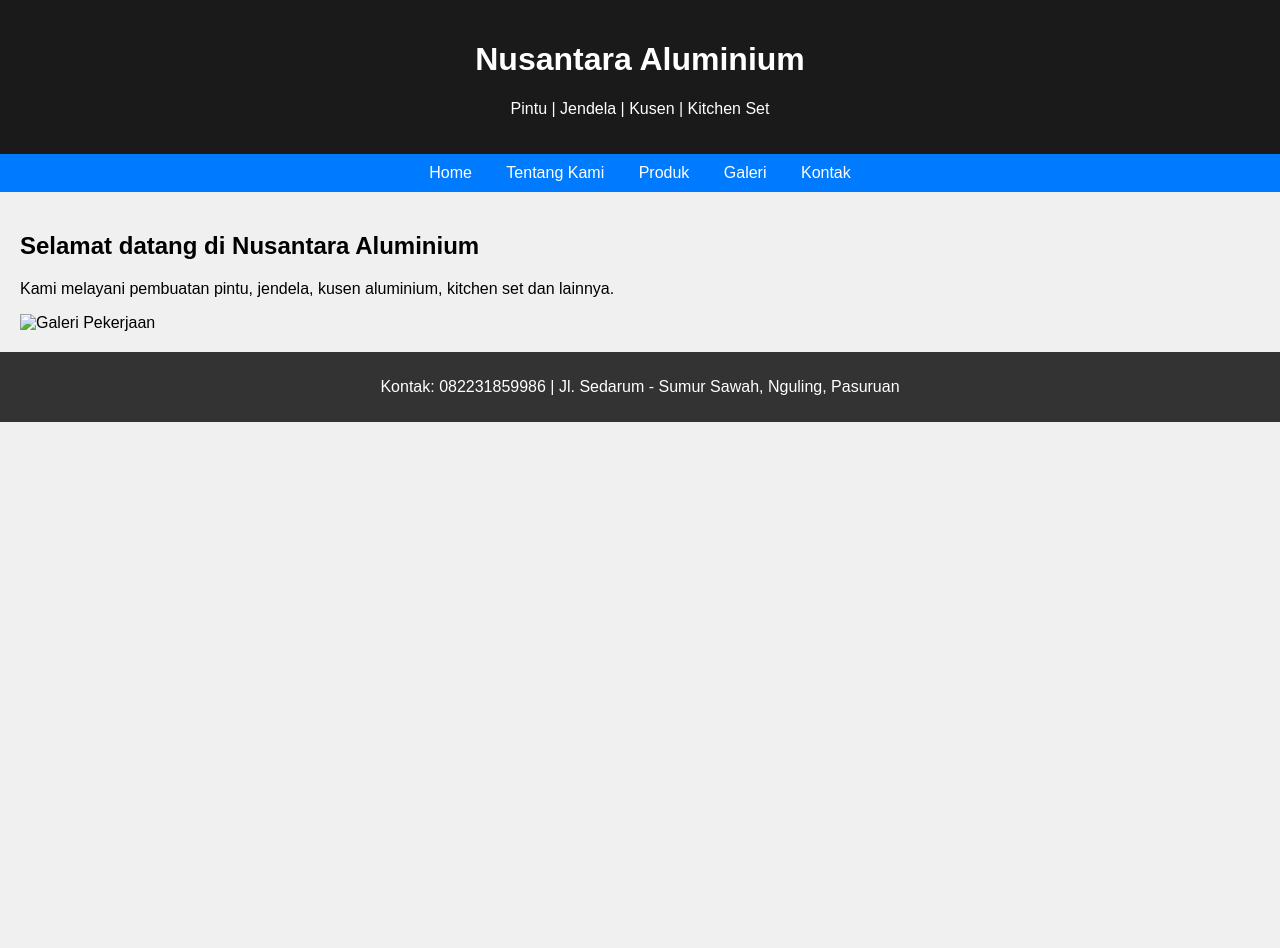
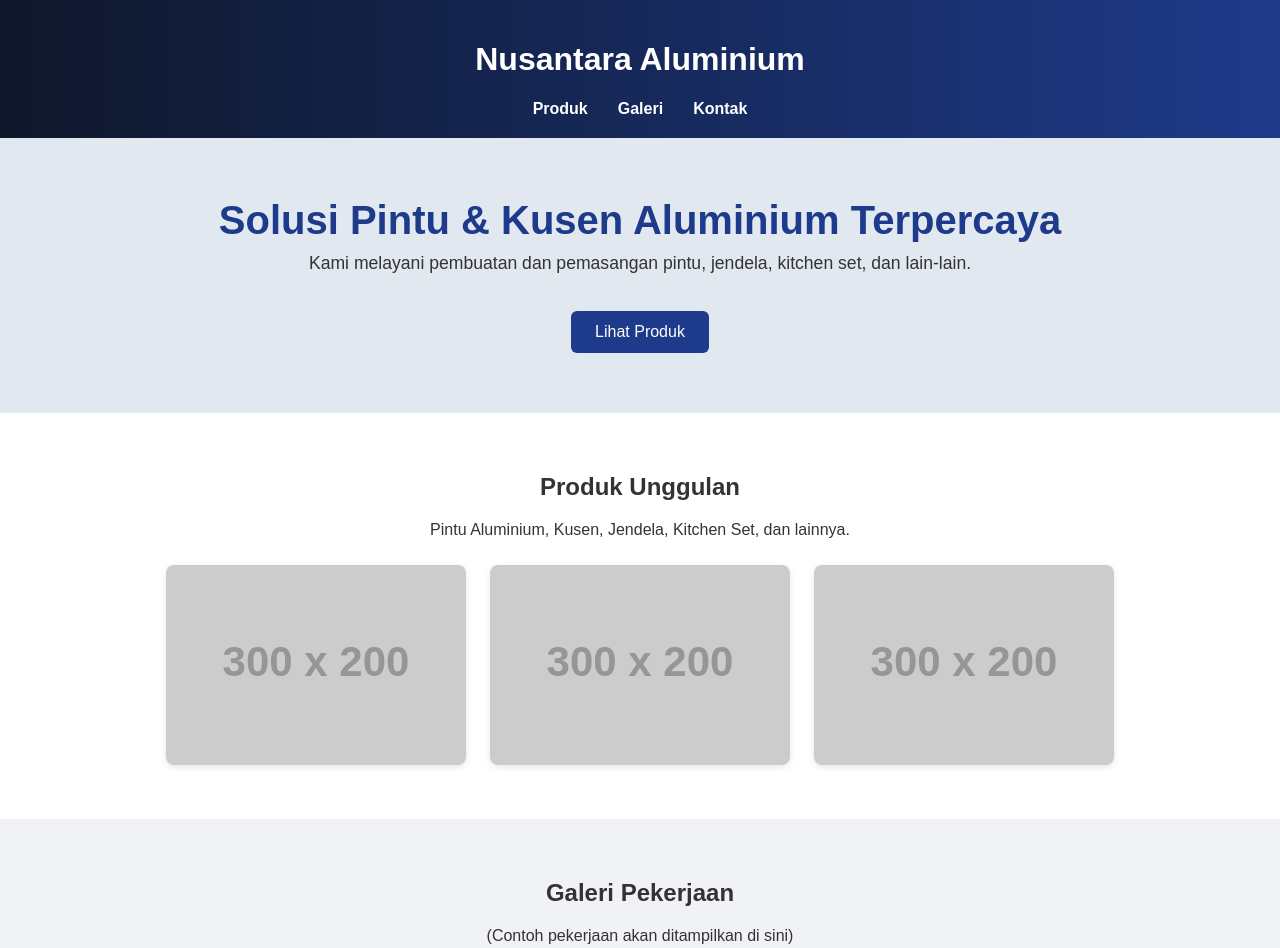
Before and after one commit to NusantaraAlumunium/nusantara.alumunium, a plain HTML site: page index.html in a window 1280 px wide. Shown: the top 948 px of the page. Before the commit the page ends 800 px from the top, so only its background shows below. Drawn offline with Linux system fonts and the light colour scheme; placeholder pictures from the web are drawn by us.

Commit message:
Add files via upload

```diff
--- a/index.html
+++ b/index.html
@@ -2,37 +2,125 @@
 <!DOCTYPE html>
 <html lang="id">
 <head>
-    <meta charset="UTF-8">
-    <meta name="viewport" content="width=device-width, initial-scale=1.0">
+  <meta charset="UTF-8" />
+  <meta name="viewport" content="width=device-width, initial-scale=1.0"/>
   <title>Nusantara Aluminium</title>
   <style>
-        body { font-family: Arial, sans-serif; background: #f0f0f0; margin: 0; padding: 0; }
-        header { background: #1a1a1a; color: #fff; padding: 20px; text-align: center; }
-        nav { background: #007BFF; padding: 10px; text-align: center; }
-        nav a { color: white; margin: 0 15px; text-decoration: none; }
-        section { padding: 20px; }
-        footer { background: #333; color: #fff; text-align: center; padding: 10px; }
+    body {
+      font-family: sans-serif;
+      margin: 0;
+      padding: 0;
+      background-color: #f0f2f5;
+      color: #333;
+    }
+    header {
+      background: linear-gradient(to right, #0f172a, #1e3a8a);
+      color: white;
+      padding: 20px 40px;
+      text-align: center;
+    }
+    nav {
+      display: flex;
+      justify-content: center;
+      gap: 30px;
+      margin-top: 15px;
+    }
+    nav a {
+      color: white;
+      text-decoration: none;
+      font-weight: bold;
+    }
+    .hero {
+      background-color: #e2e8f0;
+      padding: 60px 20px;
+      text-align: center;
+    }
+    .hero h1 {
+      margin: 0;
+      font-size: 2.5em;
+      color: #1e3a8a;
+    }
+    .hero p {
+      font-size: 1.1em;
+      margin-top: 10px;
+    }
+    .button {
+      margin-top: 20px;
+      background: #1e3a8a;
+      color: white;
+      padding: 12px 24px;
+      border: none;
+      border-radius: 6px;
+      cursor: pointer;
+      font-size: 1em;
+    }
+    .section {
+      padding: 40px 20px;
+      text-align: center;
+    }
+    .products, .contact {
+      background-color: white;
+    }
+    .products img {
+      width: 100%;
+      max-width: 300px;
+      margin: 10px;
+      border-radius: 8px;
+      box-shadow: 0 2px 6px rgba(0,0,0,0.1);
+    }
+    footer {
+      background: #0f172a;
+      color: white;
+      text-align: center;
+      padding: 20px;
+      font-size: 0.9em;
+    }
   </style>
 </head>
 <body>
   <header>
     <h1>Nusantara Aluminium</h1>
-        <p>Pintu | Jendela | Kusen | Kitchen Set</p>
+    <nav>
+      <a href="#produk">Produk</a>
+      <a href="#galeri">Galeri</a>
+      <a href="#kontak">Kontak</a>
+    </nav>
   </header>
-    <nav>
-        <a href="#">Home</a>
-        <a href="#">Tentang Kami</a>
-        <a href="#">Produk</a>
-        <a href="#">Galeri</a>
-        <a href="#">Kontak</a>
-    </nav>
-    <section>
-        <h2>Selamat datang di Nusantara Aluminium</h2>
-        <p>Kami melayani pembuatan pintu, jendela, kusen aluminium, kitchen set dan lainnya.</p>
-        <img src="img/placeholder.jpg" alt="Galeri Pekerjaan" width="100%">
-    </section>
+
+  <div class="hero">
+    <h1>Solusi Pintu & Kusen Aluminium Terpercaya</h1>
+    <p>Kami melayani pembuatan dan pemasangan pintu, jendela, kitchen set, dan lain-lain.</p>
+    <a href="#produk"><button class="button">Lihat Produk</button></a>
+  </div>
+
+  <div class="section products" id="produk">
+    <h2>Produk Unggulan</h2>
+    <p>Pintu Aluminium, Kusen, Jendela, Kitchen Set, dan lainnya.</p>
+    <div>
+      <img src="https://via.placeholder.com/300x200?text=Pintu+Aluminium" alt="Pintu Aluminium"/>
+      <img src="https://via.placeholder.com/300x200?text=Kusen+Aluminium" alt="Kusen Aluminium"/>
+      <img src="https://via.placeholder.com/300x200?text=Kitchen+Set" alt="Kitchen Set"/>
+    </div>
+  </div>
+
+  <div class="section galeri" id="galeri">
+    <h2>Galeri Pekerjaan</h2>
+    <p>(Contoh pekerjaan akan ditampilkan di sini)</p>
+    <div>
+      <img src="https://via.placeholder.com/300x200?text=Proyek+1" alt="Proyek 1"/>
+      <img src="https://via.placeholder.com/300x200?text=Proyek+2" alt="Proyek 2"/>
+      <img src="https://via.placeholder.com/300x200?text=Proyek+3" alt="Proyek 3"/>
+    </div>
+  </div>
+
+  <div class="section contact" id="kontak">
+    <h2>Kontak Kami</h2>
+    <p>📞 0822-3185-9986</p>
+    <p>📍 Jl. Sedarum - Sumur Sawah, Kec. Nguling, Kab. Pasuruan (Selatan Rel KA)</p>
+  </div>
+
   <footer>
-        <p>Kontak: 082231859986 | Jl. Sedarum - Sumur Sawah, Nguling, Pasuruan</p>
+    © 2025 Nusantara Aluminium. All rights reserved.
   </footer>
 </body>
 </html>
```
Lines whose indentation alone changed are shown as unchanged.
